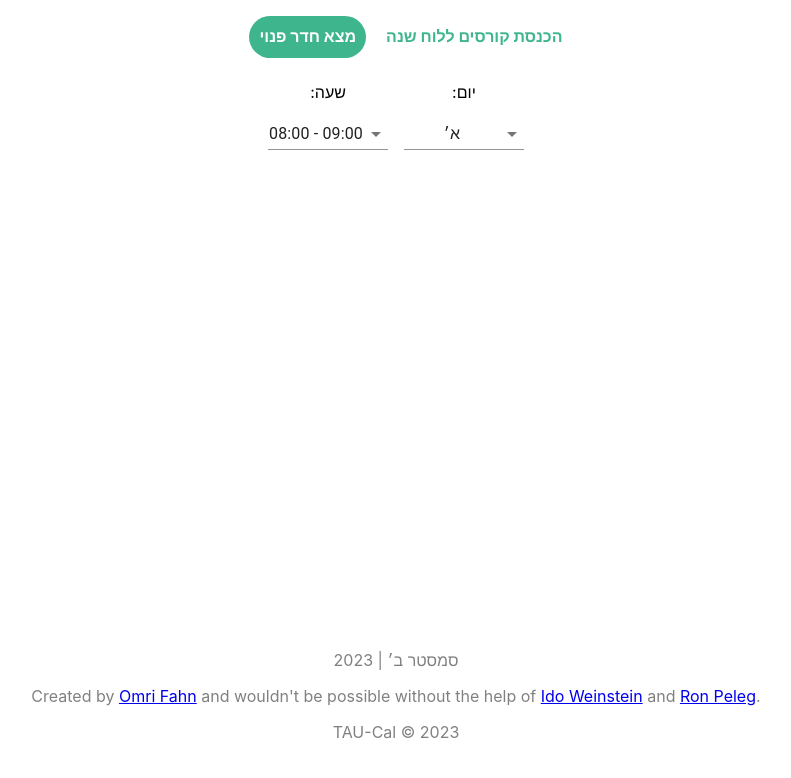
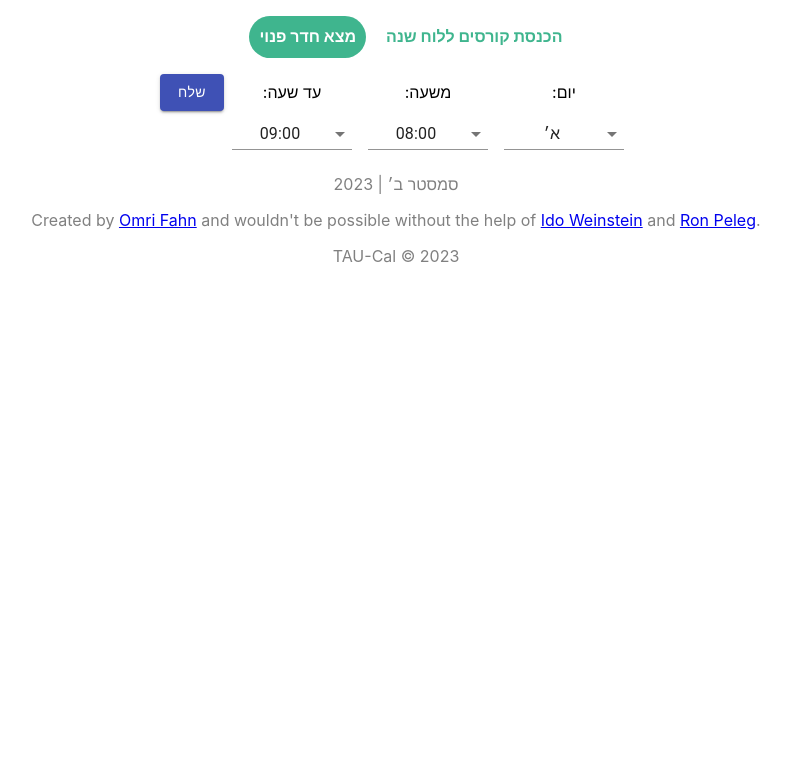
Before and after one commit to omrifahn/TAU-Cal, a React (Create React App) app: page / in a window 1280 px wide. Shown: the top 778 px of the page, without its empty margins (244-1035 px from the left). Built offline with nearby package versions, Linux system fonts and the light colour scheme.

Commit message:
hours range works properly, at least I hope so..

```diff
--- a/src/components/rooms_finder_components/FreeRoomsFinder.js
+++ b/src/components/rooms_finder_components/FreeRoomsFinder.js
@@ -7,6 +7,7 @@ import FormControl from '@material-ui/core/FormControl';
 import Select from '@material-ui/core/Select';
 import MenuItem from '@material-ui/core/MenuItem';
 import { green } from '@material-ui/core/colors';
+import {Button} from "@material-ui/core";
 
 const useStyles = makeStyles((theme) => ({
     formControl: {
@@ -25,29 +26,42 @@ const useStyles = makeStyles((theme) => ({
 const FreeRoomsFinder = () => {
     const classes = useStyles();
     const [selectedDay, setSelectedDay] = useState(1);
-    const [selectedHour, setSelectedHour] = useState(8);
+    const [startHour, setStartHour] = useState(8);
+    const [endHour, setEndHour] = useState(9);
     const [freeRooms, setFreeRooms] = useState([]);
+
 
     const handleDayChange = (event) => {
         setSelectedDay(event.target.value);
-        findFreeRooms();
     };
 
-    const handleHourChange = (event) => {
-        setSelectedHour(event.target.value);
-        findFreeRooms();
+    const handleStartHourChange = (event) => {
+        setStartHour(event.target.value);
     };
 
-    const findFreeRooms = () => {
-        const freeRooms = [];
+    const handleEndHourChange = (event) => {
+        setEndHour(event.target.value);
+    };
+
+    const handleSendButtonClick = () => {
+        setFreeRooms([]);
+        const filteredFreeRooms = [];
         for (const location in data) {
             for (const room in data[location]) {
-                if (data[location][room][selectedDay][selectedHour]) {
-                    freeRooms.push({ location, room });
+                let isFree = false;
+                for (let i = startHour; i < endHour; i++) {
+                    isFree = true;
+                    if (!data[location][room][selectedDay][i]) {
+                        isFree = false;
+                        break;
+                    }
+                }
+                if (isFree) {
+                    filteredFreeRooms.push({ location, room });
                 }
             }
         }
-        setFreeRooms(freeRooms);
+        setFreeRooms(filteredFreeRooms);
     };
 
     return (
@@ -69,37 +83,58 @@ const FreeRoomsFinder = () => {
             </FormControl>
 
             <FormControl className={classes.formControl} >
-                <label htmlFor="hour-select">שעה:</label>
+                <label htmlFor="start-hour-select">משעה:</label>
                 <Select
-                    id="hour-select"
-                    value={selectedHour}
-                    onChange={handleHourChange}
+                    id="start-hour-select"
+                    value={startHour}
+                    onChange={handleStartHourChange}
                     style={{direction: 'ltr'}}
                 >
-                    <MenuItem value={8}>08:00 - 09:00</MenuItem>
-                    <MenuItem value={9}>09:00 - 10:00</MenuItem>
-                    <MenuItem value={10}>10:00 - 11:00</MenuItem>
-                    <MenuItem value={11}>11:00 - 12:00</MenuItem>
-                    <MenuItem value={12}>12:00 - 13:00</MenuItem>
-                    <MenuItem value={13}>13:00 - 14:00</MenuItem>
-                    <MenuItem value={14}>14:00 - 15:00</MenuItem>
-                    <MenuItem value={15}>15:00 - 16:00</MenuItem>
-                    <MenuItem value={16}>16:00 - 17:00</MenuItem>
-                    <MenuItem value={17}>17:00 - 18:00</MenuItem>
-                    <MenuItem value={18}>18:00 - 19:00</MenuItem>
-                    <MenuItem value={19}>19:00 - 20:00</MenuItem>
+                    <MenuItem value={8}>08:00</MenuItem>
+                    <MenuItem value={9}>09:00 </MenuItem>
+                    <MenuItem value={10}>10:00</MenuItem>
+                    <MenuItem value={11}>11:00</MenuItem>
+                    <MenuItem value={12}>12:00</MenuItem>
+                    <MenuItem value={13}>13:00</MenuItem>
+                    <MenuItem value={14}>14:00</MenuItem>
+                    <MenuItem value={15}>15:00</MenuItem>
+                    <MenuItem value={16}>16:00</MenuItem>
+                    <MenuItem value={17}>17:00</MenuItem>
+                    <MenuItem value={18}>18:00</MenuItem>
+                    <MenuItem value={19}>19:00</MenuItem>
                 </Select>
-
             </FormControl>
 
+            <FormControl className={classes.formControl} >
+                <label htmlFor="end-hour-select">עד שעה:</label>
+                <Select
+                    id="end-hour-select"
+                    value={endHour}
+                    onChange={handleEndHourChange}
+                    style={{direction: 'ltr'}}
+                >
+                    <MenuItem value={9}>09:00</MenuItem>
+                    <MenuItem value={10}>10:00</MenuItem>
+                    <MenuItem value={11}>11:00</MenuItem>
+                    <MenuItem value={12}>12:00</MenuItem>
+                    <MenuItem value={13}>13:00</MenuItem>
+                    <MenuItem value={14}>14:00</MenuItem>
+                    <MenuItem value={15}>15:00</MenuItem>
+                    <MenuItem value={16}>16:00</MenuItem>
+                    <MenuItem value={17}>17:00</MenuItem>
+                    <MenuItem value={18}>18:00</MenuItem>
+                    <MenuItem value={19}>19:00</MenuItem>
+                    <MenuItem value={20}>20:00</MenuItem>
+                </Select>
+            </FormControl>
+
+            <Button variant="contained" color="primary" onClick={handleSendButtonClick}>
+                שלח
+            </Button>
+
             <RoomsList freeRooms={freeRooms} />
-            {
-                (freeRooms.length > 0) ? <div><br/><br/></div> : <div>
-                    <br/><br/><br/><br/><br/><br/><br/><br/><br/><br/><br/><br/><br/><br/><br/><br/><br/><br/><br/><br/><br/><br/><br/>
-                </div>
-            }
+
         </div>
     );
 };
-
 export default FreeRoomsFinder;
```
